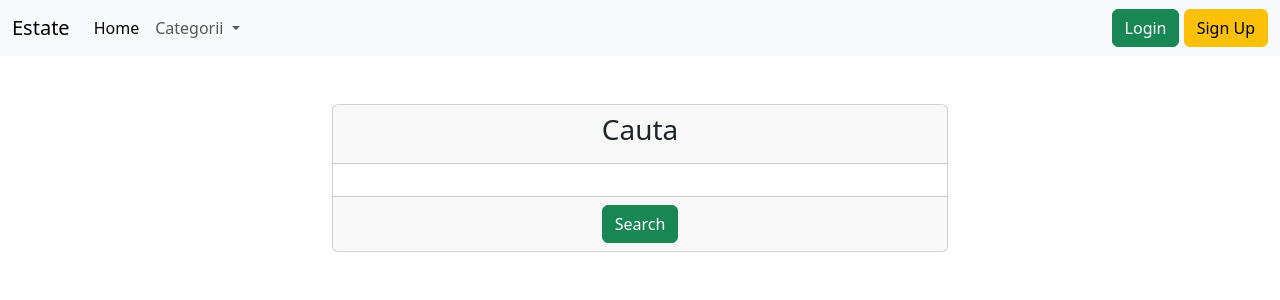
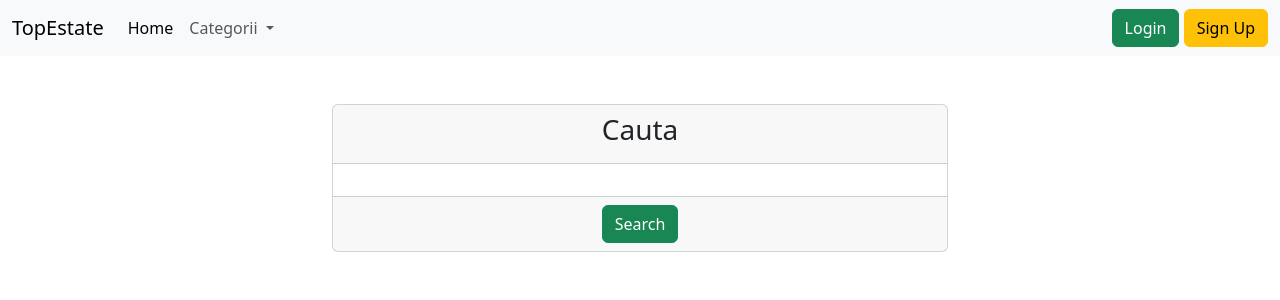
Before and after one commit to danmkr/TopEstate, a Django app: page / in a window 1280 px wide. Shown: the top 300 px of the page. Run offline with Django 5.2, Linux system fonts and the light colour scheme.

Commit message:
second commit

```diff
--- a/Home/forms.py
+++ b/Home/forms.py
@@ -14,6 +14,3 @@
         'tip_proprietate': Select(attrs={'class': 'form-select'}),
         'tip_achizitie': Select(attrs={'class': 'form-select'})
         }
-
-    def __str__(self):
-        return f'{self.localitate}'
--- a/templates/navbar.html
+++ b/templates/navbar.html
@@ -1,6 +1,6 @@
 <nav class="navbar navbar-expand-lg bg-body-tertiary">
     <div class="container-fluid">
-        <a class="navbar-brand" href="{% url 'home' %}">Estate</a>
+        <a class="navbar-brand" href="{% url 'home' %}">TopEstate</a>
         <button class="navbar-toggler" type="button" data-bs-toggle="collapse" data-bs-target="#navbarSupportedContent"
                 aria-controls="navbarSupportedContent" aria-expanded="false" aria-label="Toggle navigation">
             <span class="navbar-toggler-icon"></span>
```
